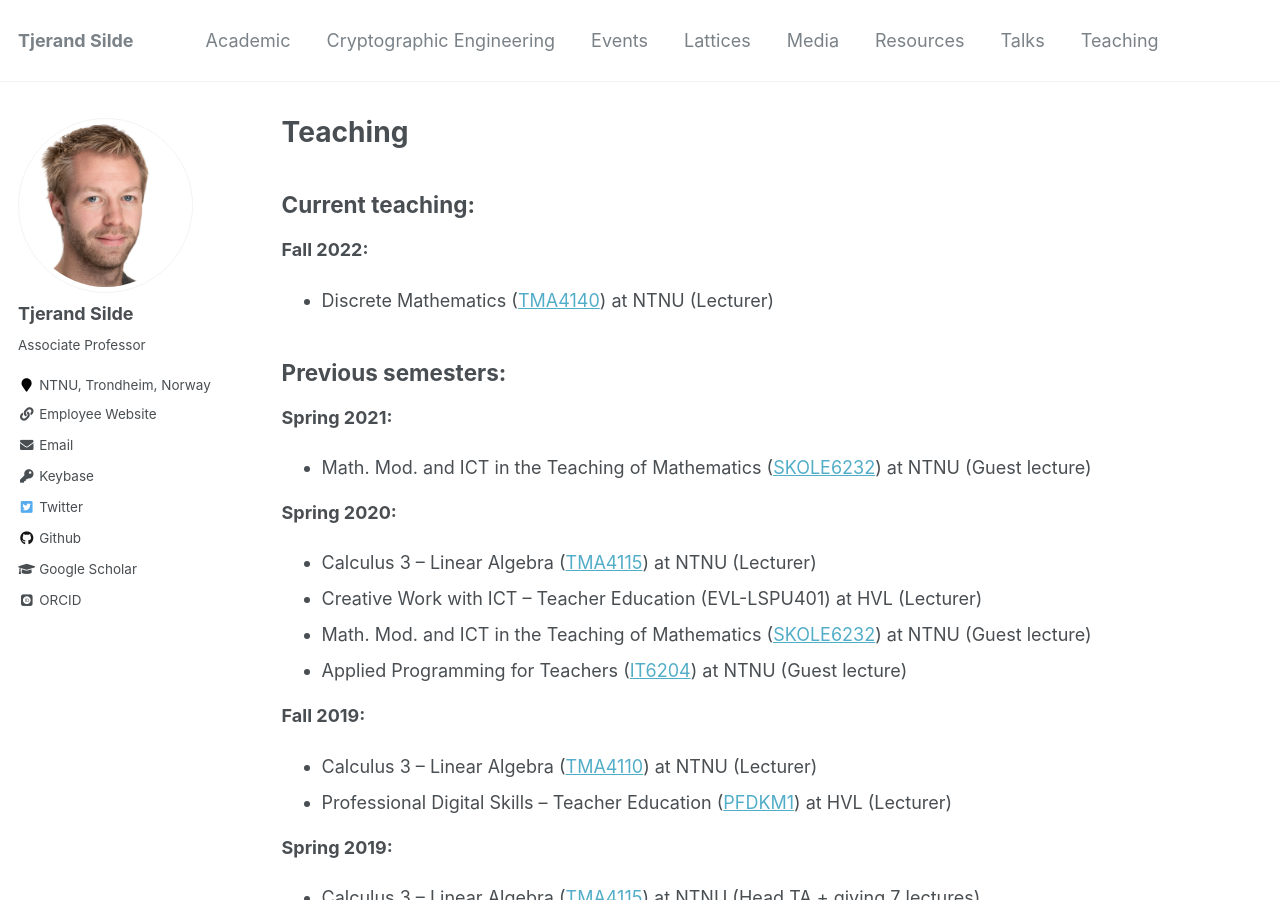
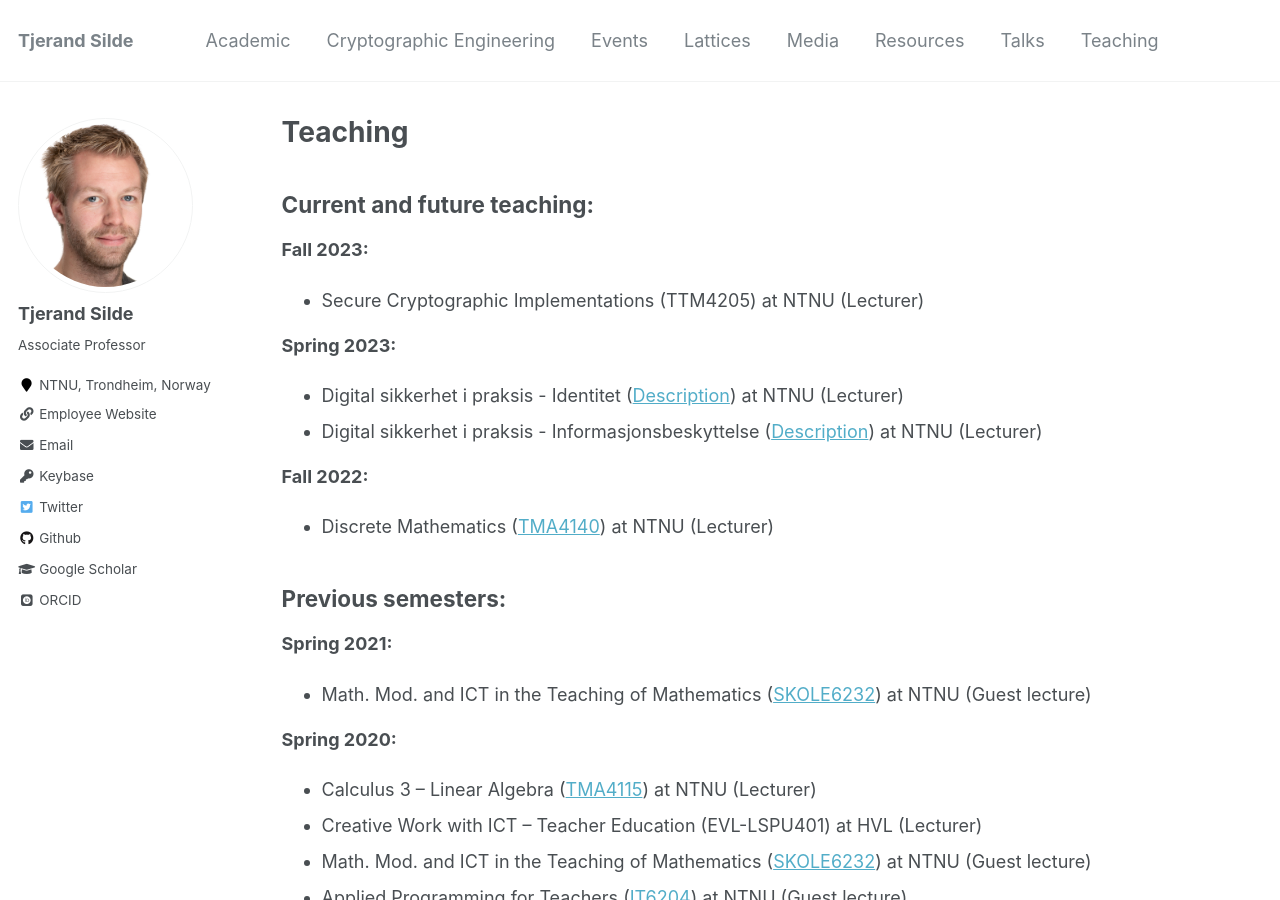
Before and after one commit to tjesi/tjesi.github.io, a Jekyll site: the page built from _pages/teaching.md, in a window 1280 px wide and 900 px high. Built offline with Jekyll 4.4.1, drawn with Linux system fonts in a browser that asks for light colours; some web fonts are replaced.

Commit message:
Update teaching.md

```diff
--- a/_pages/teaching.md
+++ b/_pages/teaching.md
@@ -5,7 +5,18 @@ permalink: /teaching/
 author_profile: true
 ---
 
-## Current teaching:
+## Current and future teaching:
+
+**Fall 2023:**
+
+* Secure Cryptographic Implementations (TTM4205) at NTNU (Lecturer)
+
+**Spring 2023:**
+
+* Digital sikkerhet i praksis - Identitet
+ ([Description](https://www.ntnu.no/videre/gen/-/courses/nv22186)) at NTNU (Lecturer)
+* Digital sikkerhet i praksis - Informasjonsbeskyttelse
+ ([Description](https://www.ntnu.no/videre/gen/-/courses/nv21828)) at NTNU (Lecturer)
 
 **Fall 2022:**
 
```
